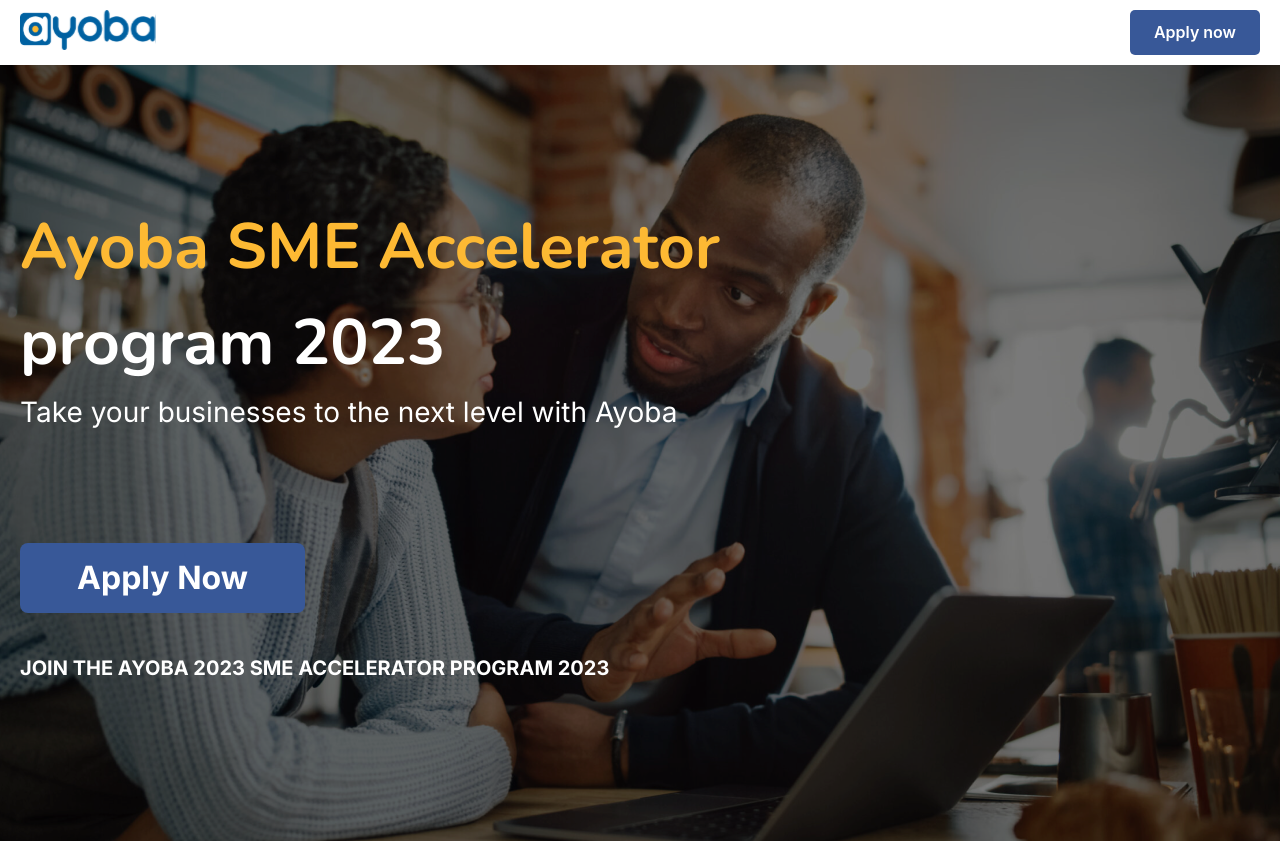
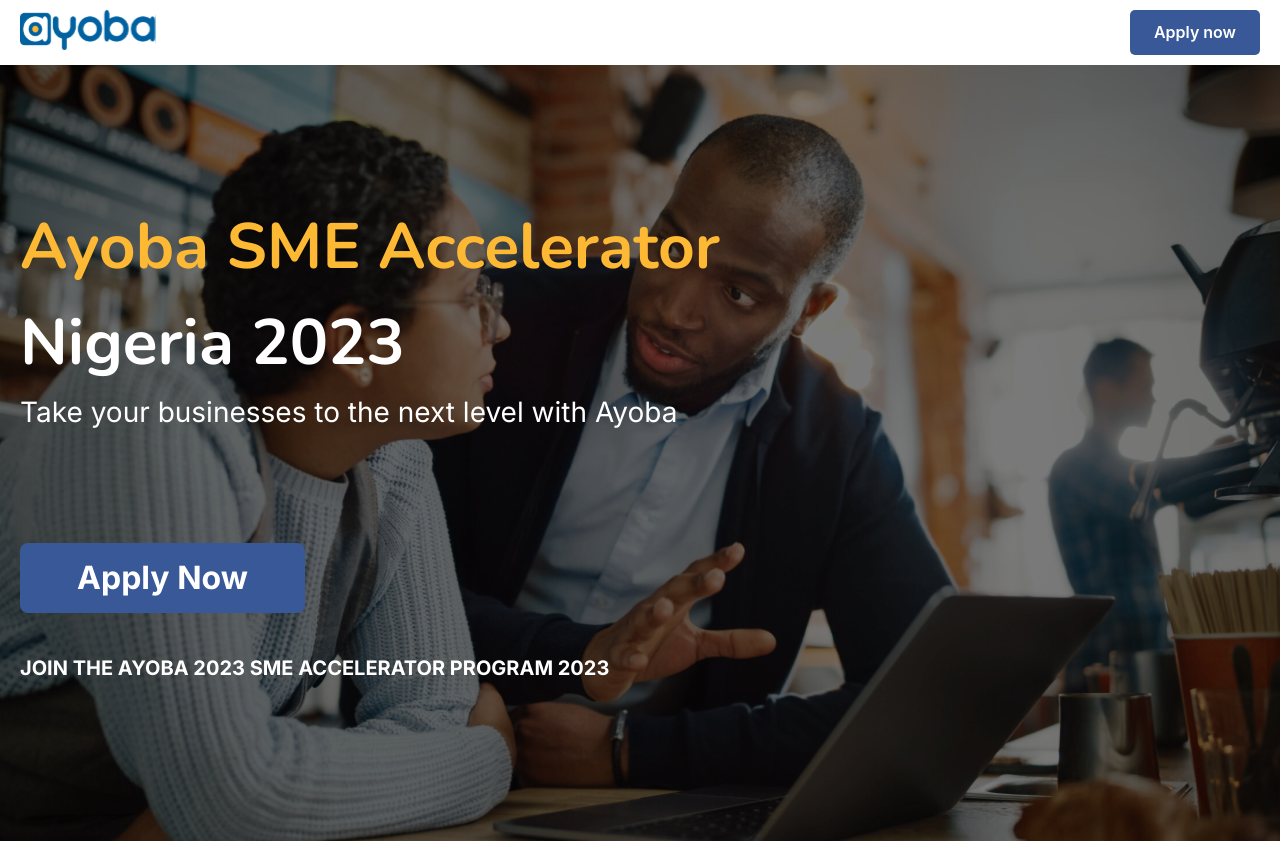
Before and after one commit to thomasAmara/Ayoba-App, a React (Create React App) app: page / in a window 1280 px wide. Shown: the top 841 px of the page. Built offline with nearby package versions, Linux system fonts and the light colour scheme.

Commit message:
Nigeria name

```diff
--- a/src/components/Navbar.jsx
+++ b/src/components/Navbar.jsx
@@ -59,7 +59,7 @@
               <Text as='span' fontFamily='Nunito' color='#FDB933'>
                 Ayoba SME Accelerator
               </Text>{' '}
-              program 2023
+              Nigeria 2023
             </Text>
             <Text
               fontWeight='500'
```
